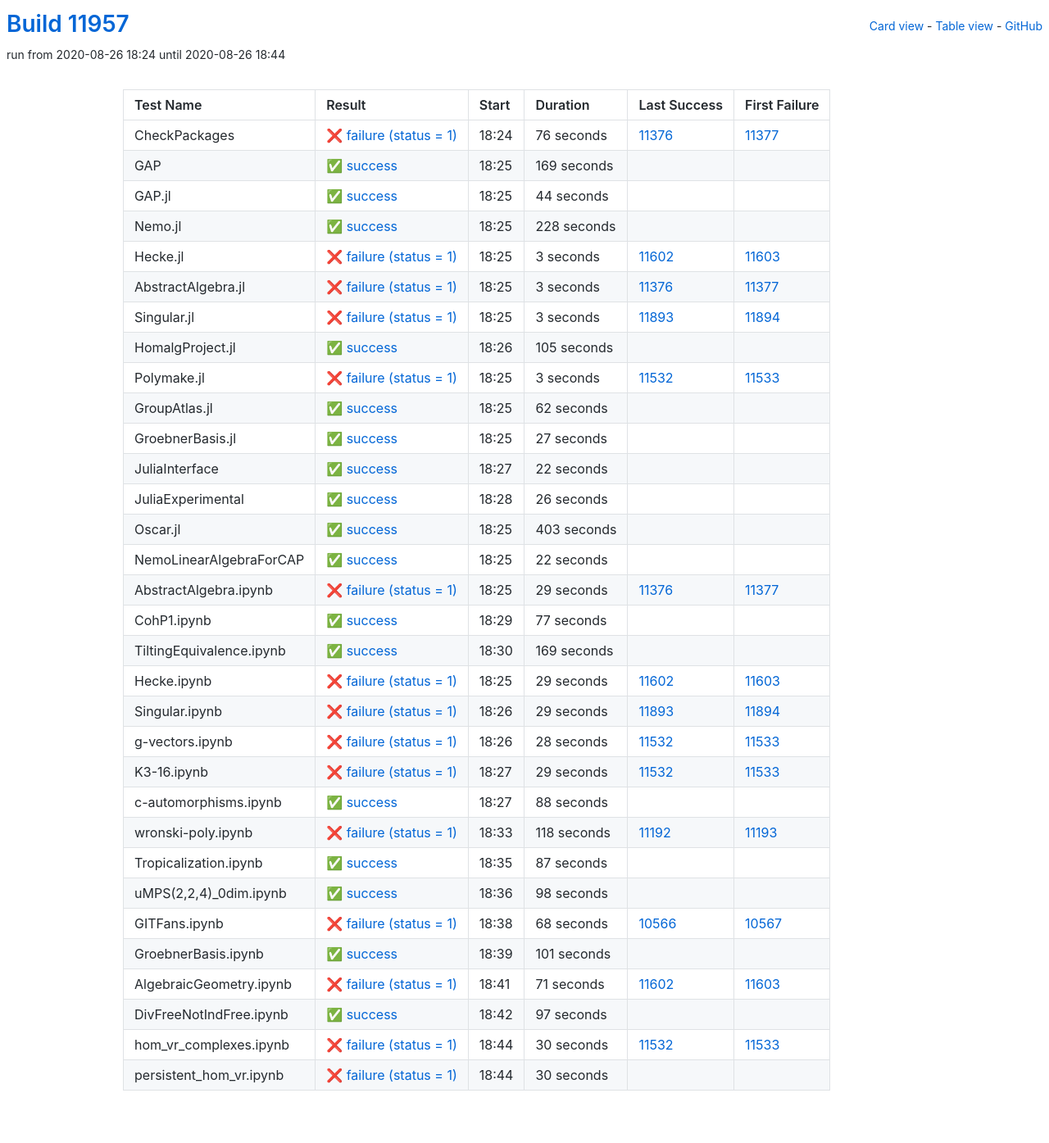
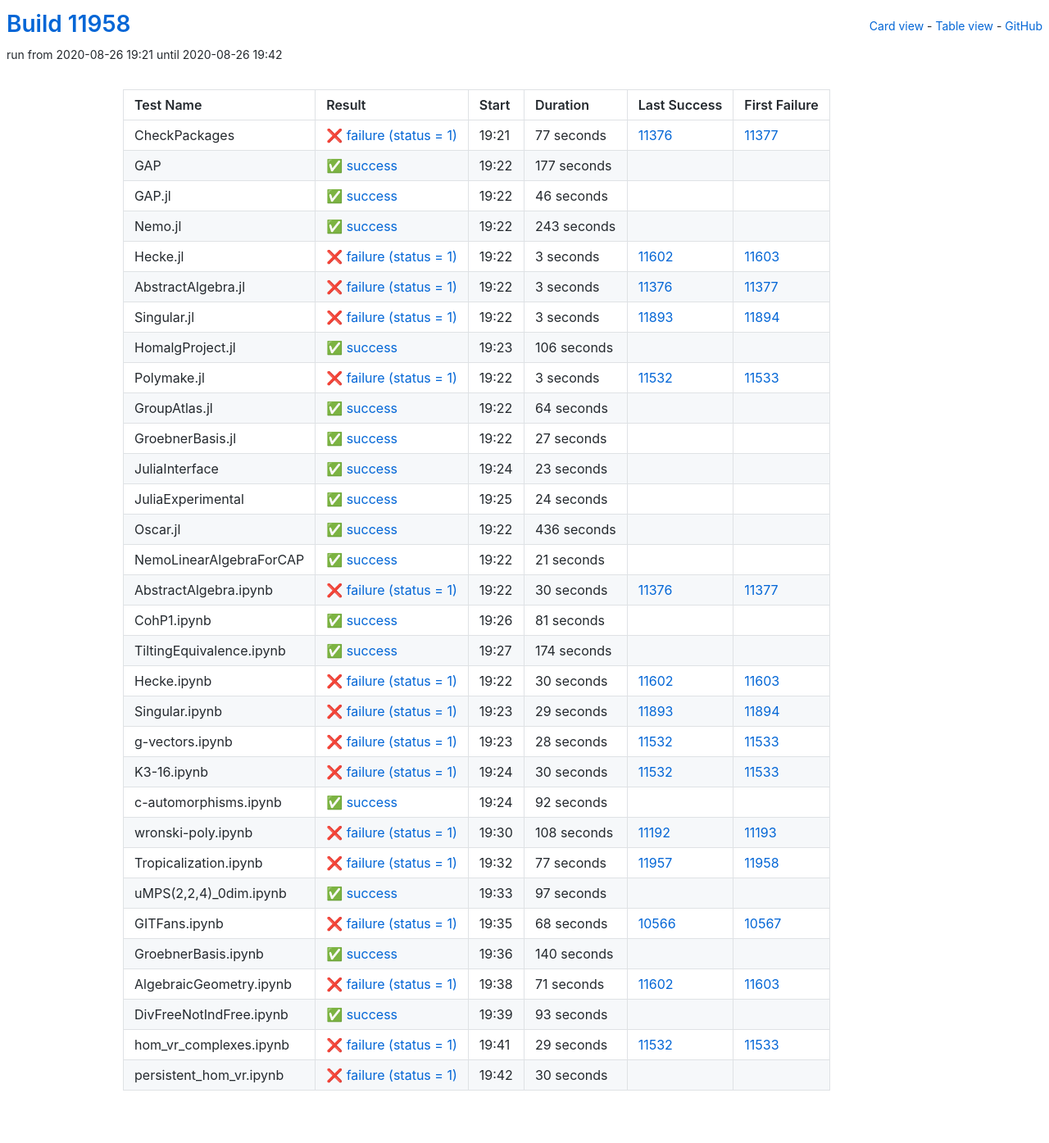
Before and after one commit to oscar-system/oscar-ci-status, a Jekyll site: the page built from table.html, in a window 1280 px wide. Shown: the whole page at 82% size. Built offline with Jekyll 4.4.1, drawn with Linux system fonts in a browser that asks for light colours.

Commit message:
Build #11958

```diff
--- a/_data/ci.yml
+++ b/_data/ci.yml
@@ -1,6 +1,6 @@
 ---
-build: 11957
-build_url: https://oscarci.mathematik.uni-kl.de/job/oscar/11957/
+build: 11958
+build_url: https://oscarci.mathematik.uni-kl.de/job/oscar/11958/
 job: oscar
 organization: oscar-system
 repo: oscar-ci-status
@@ -8,56 +8,56 @@
 tests:
 - name: CheckPackages
   id: checkpackages
-  log: https://oscarci.mathematik.uni-kl.de/job/oscar/11957/artifact/logs/build-11957/CheckPackages.log
-  start: 2020-08-26 18:24
+  log: https://oscarci.mathematik.uni-kl.de/job/oscar/11958/artifact/logs/build-11958/CheckPackages.log
+  start: 2020-08-26 19:21
   success: false
   exitcode: 1
   status: failure
-  duration: 76
+  duration: 77
   last_success: 11376
   last_success_url: https://oscarci.mathematik.uni-kl.de/job/oscar/11376/
   first_failure: 11377
   first_failure_url: https://oscarci.mathematik.uni-kl.de/job/oscar/11377/
 - name: GAP
   id: gap
-  log: https://oscarci.mathematik.uni-kl.de/job/oscar/11957/artifact/logs/build-11957/GAP.log
-  start: 2020-08-26 18:25
+  log: https://oscarci.mathematik.uni-kl.de/job/oscar/11958/artifact/logs/build-11958/GAP.log
+  start: 2020-08-26 19:22
   success: true
   exitcode: 0
   status: success
-  duration: 169
+  duration: 177
   last_success: false
   last_success_url:
   first_failure: false
   first_failure_url:
 - name: GAP.jl
   id: gap-jl
-  log: https://oscarci.mathematik.uni-kl.de/job/oscar/11957/artifact/logs/build-11957/GAP.jl.log
-  start: 2020-08-26 18:25
+  log: https://oscarci.mathematik.uni-kl.de/job/oscar/11958/artifact/logs/build-11958/GAP.jl.log
+  start: 2020-08-26 19:22
   success: true
   exitcode: 0
   status: success
-  duration: 44
+  duration: 46
   last_success: false
   last_success_url:
   first_failure: false
   first_failure_url:
 - name: Nemo.jl
   id: nemo-jl
-  log: https://oscarci.mathematik.uni-kl.de/job/oscar/11957/artifact/logs/build-11957/Nemo.jl.log
-  start: 2020-08-26 18:25
+  log: https://oscarci.mathematik.uni-kl.de/job/oscar/11958/artifact/logs/build-11958/Nemo.jl.log
+  start: 2020-08-26 19:22
   success: true
   exitcode: 0
   status: success
-  duration: 228
+  duration: 243
   last_success: false
   last_success_url:
   first_failure: false
   first_failure_url:
 - name: Hecke.jl
   id: hecke-jl
-  log: https://oscarci.mathematik.uni-kl.de/job/oscar/11957/artifact/logs/build-11957/Hecke.jl.log
-  start: 2020-08-26 18:25
+  log: https://oscarci.mathematik.uni-kl.de/job/oscar/11958/artifact/logs/build-11958/Hecke.jl.log
+  start: 2020-08-26 19:22
   success: false
   exitcode: 1
   status: failure
@@ -68,8 +68,8 @@
   first_failure_url: https://oscarci.mathematik.uni-kl.de/job/oscar/11603/
 - name: AbstractAlgebra.jl
   id: abstractalgebra-jl
-  log: https://oscarci.mathematik.uni-kl.de/job/oscar/11957/artifact/logs/build-11957/AbstractAlgebra.jl.log
-  start: 2020-08-26 18:25
+  log: https://oscarci.mathematik.uni-kl.de/job/oscar/11958/artifact/logs/build-11958/AbstractAlgebra.jl.log
+  start: 2020-08-26 19:22
   success: false
   exitcode: 1
   status: failure
@@ -80,8 +80,8 @@
   first_failure_url: https://oscarci.mathematik.uni-kl.de/job/oscar/11377/
 - name: Singular.jl
   id: singular-jl
-  log: https://oscarci.mathematik.uni-kl.de/job/oscar/11957/artifact/logs/build-11957/Singular.jl.log
-  start: 2020-08-26 18:25
+  log: https://oscarci.mathematik.uni-kl.de/job/oscar/11958/artifact/logs/build-11958/Singular.jl.log
+  start: 2020-08-26 19:22
   success: false
   exitcode: 1
   status: failure
@@ -92,20 +92,20 @@
   first_failure_url: https://oscarci.mathematik.uni-kl.de/job/oscar/11894/
 - name: HomalgProject.jl
   id: homalgproject-jl
-  log: https://oscarci.mathematik.uni-kl.de/job/oscar/11957/artifact/logs/build-11957/HomalgProject.jl.log
-  start: 2020-08-26 18:26
+  log: https://oscarci.mathematik.uni-kl.de/job/oscar/11958/artifact/logs/build-11958/HomalgProject.jl.log
+  start: 2020-08-26 19:23
   success: true
   exitcode: 0
   status: success
-  duration: 105
+  duration: 106
   last_success: false
   last_success_url:
   first_failure: false
   first_failure_url:
 - name: Polymake.jl
   id: polymake-jl
-  log: https://oscarci.mathematik.uni-kl.de/job/oscar/11957/artifact/logs/build-11957/Polymake.jl.log
-  start: 2020-08-26 18:25
+  log: https://oscarci.mathematik.uni-kl.de/job/oscar/11958/artifact/logs/build-11958/Polymake.jl.log
+  start: 2020-08-26 19:22
   success: false
   exitcode: 1
   status: failure
@@ -116,20 +116,20 @@
   first_failure_url: https://oscarci.mathematik.uni-kl.de/job/oscar/11533/
 - name: GroupAtlas.jl
   id: groupatlas-jl
-  log: https://oscarci.mathematik.uni-kl.de/job/oscar/11957/artifact/logs/build-11957/GroupAtlas.jl.log
-  start: 2020-08-26 18:25
+  log: https://oscarci.mathematik.uni-kl.de/job/oscar/11958/artifact/logs/build-11958/GroupAtlas.jl.log
+  start: 2020-08-26 19:22
   success: true
   exitcode: 0
   status: success
-  duration: 62
+  duration: 64
   last_success: false
   last_success_url:
   first_failure: false
   first_failure_url:
 - name: GroebnerBasis.jl
   id: groebnerbasis-jl
-  log: https://oscarci.mathematik.uni-kl.de/job/oscar/11957/artifact/logs/build-11957/GroebnerBasis.jl.log
-  start: 2020-08-26 18:25
+  log: https://oscarci.mathematik.uni-kl.de/job/oscar/11958/artifact/logs/build-11958/GroebnerBasis.jl.log
+  start: 2020-08-26 19:22
   success: true
   exitcode: 0
   status: success
@@ -140,104 +140,104 @@
   first_failure_url:
 - name: JuliaInterface
   id: juliainterface
-  log: https://oscarci.mathematik.uni-kl.de/job/oscar/11957/artifact/logs/build-11957/JuliaInterface.log
-  start: 2020-08-26 18:27
+  log: https://oscarci.mathematik.uni-kl.de/job/oscar/11958/artifact/logs/build-11958/JuliaInterface.log
+  start: 2020-08-26 19:24
   success: true
   exitcode: 0
   status: success
-  duration: 22
+  duration: 23
   last_success: false
   last_success_url:
   first_failure: false
   first_failure_url:
 - name: JuliaExperimental
   id: juliaexperimental
-  log: https://oscarci.mathematik.uni-kl.de/job/oscar/11957/artifact/logs/build-11957/JuliaExperimental.log
-  start: 2020-08-26 18:28
+  log: https://oscarci.mathematik.uni-kl.de/job/oscar/11958/artifact/logs/build-11958/JuliaExperimental.log
+  start: 2020-08-26 19:25
   success: true
   exitcode: 0
   status: success
-  duration: 26
+  duration: 24
   last_success: false
   last_success_url:
   first_failure: false
   first_failure_url:
 - name: Oscar.jl
   id: oscar-jl
-  log: https://oscarci.mathematik.uni-kl.de/job/oscar/11957/artifact/logs/build-11957/Oscar.jl.log
-  start: 2020-08-26 18:25
+  log: https://oscarci.mathematik.uni-kl.de/job/oscar/11958/artifact/logs/build-11958/Oscar.jl.log
+  start: 2020-08-26 19:22
   success: true
   exitcode: 0
   status: success
-  duration: 403
+  duration: 436
   last_success: false
   last_success_url:
   first_failure: false
   first_failure_url:
 - name: NemoLinearAlgebraForCAP
   id: nemolinearalgebraforcap
-  log: https://oscarci.mathematik.uni-kl.de/job/oscar/11957/artifact/logs/build-11957/NemoLinearAlgebraForCAP.log
-  start: 2020-08-26 18:25
+  log: https://oscarci.mathematik.uni-kl.de/job/oscar/11958/artifact/logs/build-11958/NemoLinearAlgebraForCAP.log
+  start: 2020-08-26 19:22
   success: true
   exitcode: 0
   status: success
-  duration: 22
+  duration: 21
   last_success: false
   last_success_url:
   first_failure: false
   first_failure_url:
 - name: AbstractAlgebra.ipynb
   id: abstractalgebra-ipynb
-  log: https://oscarci.mathematik.uni-kl.de/job/oscar/11957/artifact/logs/build-11957/AbstractAlgebra.ipynb.log
-  start: 2020-08-26 18:25
+  log: https://oscarci.mathematik.uni-kl.de/job/oscar/11958/artifact/logs/build-11958/AbstractAlgebra.ipynb.log
+  start: 2020-08-26 19:22
   success: false
   exitcode: 1
   status: failure
-  duration: 29
+  duration: 30
   last_success: 11376
   last_success_url: https://oscarci.mathematik.uni-kl.de/job/oscar/11376/
   first_failure: 11377
   first_failure_url: https://oscarci.mathematik.uni-kl.de/job/oscar/11377/
 - name: CohP1.ipynb
   id: cohp1-ipynb
-  log: https://oscarci.mathematik.uni-kl.de/job/oscar/11957/artifact/logs/build-11957/CohP1.ipynb.log
-  start: 2020-08-26 18:29
+  log: https://oscarci.mathematik.uni-kl.de/job/oscar/11958/artifact/logs/build-11958/CohP1.ipynb.log
+  start: 2020-08-26 19:26
   success: true
   exitcode: 0
   status: success
-  duration: 77
+  duration: 81
   last_success: false
   last_success_url:
   first_failure: false
   first_failure_url:
 - name: TiltingEquivalence.ipynb
   id: tiltingequivalence-ipynb
-  log: https://oscarci.mathematik.uni-kl.de/job/oscar/11957/artifact/logs/build-11957/TiltingEquivalence.ipynb.log
-  start: 2020-08-26 18:30
+  log: https://oscarci.mathematik.uni-kl.de/job/oscar/11958/artifact/logs/build-11958/TiltingEquivalence.ipynb.log
+  start: 2020-08-26 19:27
   success: true
   exitcode: 0
   status: success
-  duration: 169
+  duration: 174
   last_success: false
   last_success_url:
   first_failure: false
   first_failure_url:
 - name: Hecke.ipynb
   id: hecke-ipynb
-  log: https://oscarci.mathematik.uni-kl.de/job/oscar/11957/artifact/logs/build-11957/Hecke.ipynb.log
-  start: 2020-08-26 18:25
+  log: https://oscarci.mathematik.uni-kl.de/job/oscar/11958/artifact/logs/build-11958/Hecke.ipynb.log
+  start: 2020-08-26 19:22
   success: false
   exitcode: 1
   status: failure
-  duration: 29
+  duration: 30
   last_success: 11602
   last_success_url: https://oscarci.mathematik.uni-kl.de/job/oscar/11602/
   first_failure: 11603
   first_failure_url: https://oscarci.mathematik.uni-kl.de/job/oscar/11603/
 - name: Singular.ipynb
   id: singular-ipynb
-  log: https://oscarci.mathematik.uni-kl.de/job/oscar/11957/artifact/logs/build-11957/Singular.ipynb.log
-  start: 2020-08-26 18:26
+  log: https://oscarci.mathematik.uni-kl.de/job/oscar/11958/artifact/logs/build-11958/Singular.ipynb.log
+  start: 2020-08-26 19:23
   success: false
   exitcode: 1
   status: failure
@@ -248,8 +248,8 @@
   first_failure_url: https://oscarci.mathematik.uni-kl.de/job/oscar/11894/
 - name: g-vectors.ipynb
   id: g-vectors-ipynb
-  log: https://oscarci.mathematik.uni-kl.de/job/oscar/11957/artifact/logs/build-11957/g-vectors.ipynb.log
-  start: 2020-08-26 18:26
+  log: https://oscarci.mathematik.uni-kl.de/job/oscar/11958/artifact/logs/build-11958/g-vectors.ipynb.log
+  start: 2020-08-26 19:23
   success: false
   exitcode: 1
   status: failure
@@ -260,68 +260,68 @@
   first_failure_url: https://oscarci.mathematik.uni-kl.de/job/oscar/11533/
 - name: K3-16.ipynb
   id: k3-16-ipynb
-  log: https://oscarci.mathematik.uni-kl.de/job/oscar/11957/artifact/logs/build-11957/K3-16.ipynb.log
-  start: 2020-08-26 18:27
+  log: https://oscarci.mathematik.uni-kl.de/job/oscar/11958/artifact/logs/build-11958/K3-16.ipynb.log
+  start: 2020-08-26 19:24
   success: false
   exitcode: 1
   status: failure
-  duration: 29
+  duration: 30
   last_success: 11532
   last_success_url: https://oscarci.mathematik.uni-kl.de/job/oscar/11532/
   first_failure: 11533
   first_failure_url: https://oscarci.mathematik.uni-kl.de/job/oscar/11533/
 - name: c-automorphisms.ipynb
   id: c-automorphisms-ipynb
-  log: https://oscarci.mathematik.uni-kl.de/job/oscar/11957/artifact/logs/build-11957/c-automorphisms.ipynb.log
-  start: 2020-08-26 18:27
+  log: https://oscarci.mathematik.uni-kl.de/job/oscar/11958/artifact/logs/build-11958/c-automorphisms.ipynb.log
+  start: 2020-08-26 19:24
   success: true
   exitcode: 0
   status: success
-  duration: 88
+  duration: 92
   last_success: false
   last_success_url:
   first_failure: false
   first_failure_url:
 - name: wronski-poly.ipynb
   id: wronski-poly-ipynb
-  log: https://oscarci.mathematik.uni-kl.de/job/oscar/11957/artifact/logs/build-11957/wronski-poly.ipynb.log
-  start: 2020-08-26 18:33
+  log: https://oscarci.mathematik.uni-kl.de/job/oscar/11958/artifact/logs/build-11958/wronski-poly.ipynb.log
+  start: 2020-08-26 19:30
   success: false
   exitcode: 1
   status: failure
-  duration: 118
+  duration: 108
   last_success: 11192
   last_success_url: https://oscarci.mathematik.uni-kl.de/job/oscar/11192/
   first_failure: 11193
   first_failure_url: https://oscarci.mathematik.uni-kl.de/job/oscar/11193/
 - name: Tropicalization.ipynb
   id: tropicalization-ipynb
-  log: https://oscarci.mathematik.uni-kl.de/job/oscar/11957/artifact/logs/build-11957/Tropicalization.ipynb.log
-  start: 2020-08-26 18:35
+  log: https://oscarci.mathematik.uni-kl.de/job/oscar/11958/artifact/logs/build-11958/Tropicalization.ipynb.log
+  start: 2020-08-26 19:32
+  success: false
+  exitcode: 1
+  status: failure
+  duration: 77
+  last_success: 11957
+  last_success_url: https://oscarci.mathematik.uni-kl.de/job/oscar/11957/
+  first_failure: 11958
+  first_failure_url: https://oscarci.mathematik.uni-kl.de/job/oscar/11958/
+- name: uMPS(2,2,4)_0dim.ipynb
+  id: umps-2-2-4-0dim-ipynb
+  log: https://oscarci.mathematik.uni-kl.de/job/oscar/11958/artifact/logs/build-11958/uMPS-2-2-4-_0dim.ipynb.log
+  start: 2020-08-26 19:33
   success: true
   exitcode: 0
   status: success
-  duration: 87
-  last_success: false
-  last_success_url:
-  first_failure: false
-  first_failure_url:
-- name: uMPS(2,2,4)_0dim.ipynb
-  id: umps-2-2-4-0dim-ipynb
-  log: https://oscarci.mathematik.uni-kl.de/job/oscar/11957/artifact/logs/build-11957/uMPS-2-2-4-_0dim.ipynb.log
-  start: 2020-08-26 18:36
-  success: true
-  exitcode: 0
-  status: success
-  duration: 98
+  duration: 97
   last_success: false
   last_success_url:
   first_failure: false
   first_failure_url:
 - name: GITFans.ipynb
   id: gitfans-ipynb
-  log: https://oscarci.mathematik.uni-kl.de/job/oscar/11957/artifact/logs/build-11957/GITFans.ipynb.log
-  start: 2020-08-26 18:38
+  log: https://oscarci.mathematik.uni-kl.de/job/oscar/11958/artifact/logs/build-11958/GITFans.ipynb.log
+  start: 2020-08-26 19:35
   success: false
   exitcode: 1
   status: failure
@@ -332,20 +332,20 @@
   first_failure_url: https://oscarci.mathematik.uni-kl.de/job/oscar/10567/
 - name: GroebnerBasis.ipynb
   id: groebnerbasis-ipynb
-  log: https://oscarci.mathematik.uni-kl.de/job/oscar/11957/artifact/logs/build-11957/GroebnerBasis.ipynb.log
-  start: 2020-08-26 18:39
+  log: https://oscarci.mathematik.uni-kl.de/job/oscar/11958/artifact/logs/build-11958/GroebnerBasis.ipynb.log
+  start: 2020-08-26 19:36
   success: true
   exitcode: 0
   status: success
-  duration: 101
+  duration: 140
   last_success: false
   last_success_url:
   first_failure: false
   first_failure_url:
 - name: AlgebraicGeometry.ipynb
   id: algebraicgeometry-ipynb
-  log: https://oscarci.mathematik.uni-kl.de/job/oscar/11957/artifact/logs/build-11957/AlgebraicGeometry.ipynb.log
-  start: 2020-08-26 18:41
+  log: https://oscarci.mathematik.uni-kl.de/job/oscar/11958/artifact/logs/build-11958/AlgebraicGeometry.ipynb.log
+  start: 2020-08-26 19:38
   success: false
   exitcode: 1
   status: failure
@@ -356,32 +356,32 @@
   first_failure_url: https://oscarci.mathematik.uni-kl.de/job/oscar/11603/
 - name: DivFreeNotIndFree.ipynb
   id: divfreenotindfree-ipynb
-  log: https://oscarci.mathematik.uni-kl.de/job/oscar/11957/artifact/logs/build-11957/DivFreeNotIndFree.ipynb.log
-  start: 2020-08-26 18:42
+  log: https://oscarci.mathematik.uni-kl.de/job/oscar/11958/artifact/logs/build-11958/DivFreeNotIndFree.ipynb.log
+  start: 2020-08-26 19:39
   success: true
   exitcode: 0
   status: success
-  duration: 97
+  duration: 93
   last_success: false
   last_success_url:
   first_failure: false
   first_failure_url:
 - name: hom_vr_complexes.ipynb
   id: hom-vr-complexes-ipynb
-  log: https://oscarci.mathematik.uni-kl.de/job/oscar/11957/artifact/logs/build-11957/hom_vr_complexes.ipynb.log
-  start: 2020-08-26 18:44
+  log: https://oscarci.mathematik.uni-kl.de/job/oscar/11958/artifact/logs/build-11958/hom_vr_complexes.ipynb.log
+  start: 2020-08-26 19:41
   success: false
   exitcode: 1
   status: failure
-  duration: 30
+  duration: 29
   last_success: 11532
   last_success_url: https://oscarci.mathematik.uni-kl.de/job/oscar/11532/
   first_failure: 11533
   first_failure_url: https://oscarci.mathematik.uni-kl.de/job/oscar/11533/
 - name: persistent_hom_vr.ipynb
   id: persistent-hom-vr-ipynb
-  log: https://oscarci.mathematik.uni-kl.de/job/oscar/11957/artifact/logs/build-11957/persistent_hom_vr.ipynb.log
-  start: 2020-08-26 18:44
+  log: https://oscarci.mathematik.uni-kl.de/job/oscar/11958/artifact/logs/build-11958/persistent_hom_vr.ipynb.log
+  start: 2020-08-26 19:42
   success: false
   exitcode: 1
   status: failure
```
Also changed, not shown: README.md.
